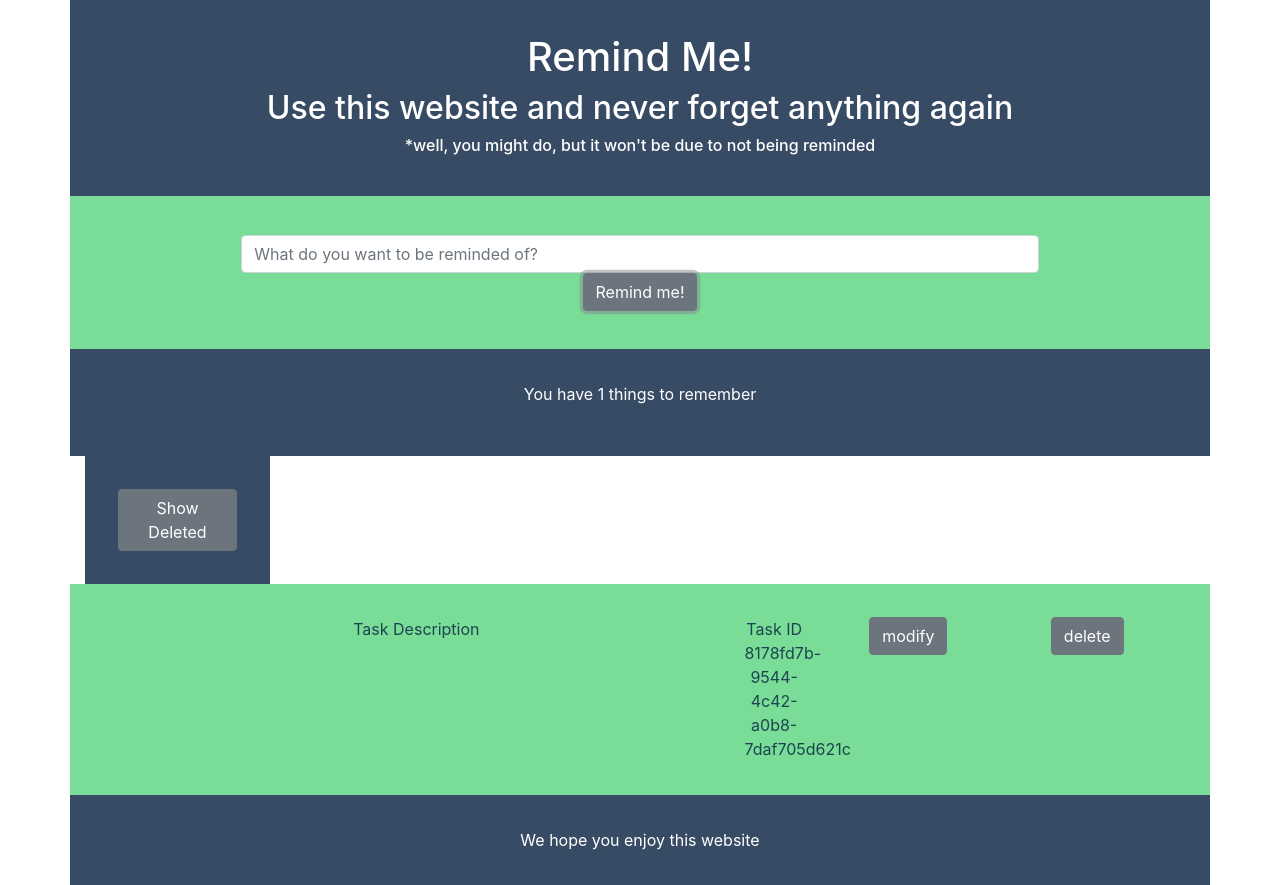
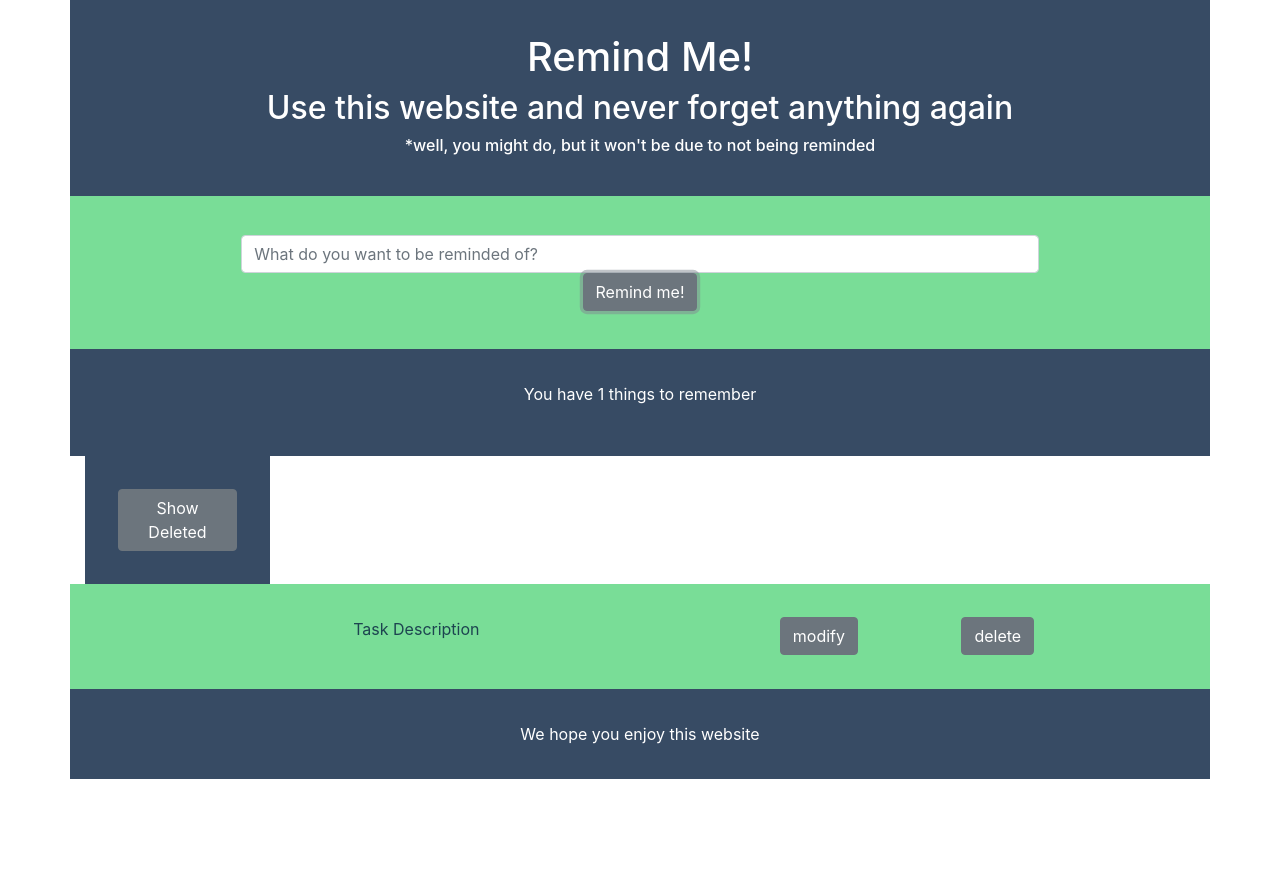
Before and after one commit to Daveu1983/remind-app-frontend, a React app: page / in a window 1280 px wide. Both pictures are taken after a click on the button "Remind me!". After the commit the page ends 800 px from the top, so only its background shows below. Built offline with nearby package versions, Linux system fonts and the light colour scheme.

Commit message:
removed display of ID tag - no need for it to be diplayed to the user

```diff
--- a/src/components/ExistingItems.js
+++ b/src/components/ExistingItems.js
@@ -10,7 +10,6 @@ class ExistingItems extends Component {
       <div className={`container ${!this.props.showDeleted && this.props.itemDeleted ? "hidden" : ""}`}>
         <div className="row generalContent">
             <div className="col-md-7 col-12 text-center">Task Description {this.props.itemDescription}</div>
-            <div className="col-md-1 col-12 text-center">Task ID {this.props.itemID}</div>
             <div className="col-md-2 col-12 text-center"><button className="btn btn-secondary"
                 type="button">modify</button></div>
             <div className="col-md-2 col-12 text-center"><button className="btn btn-secondary"
```
